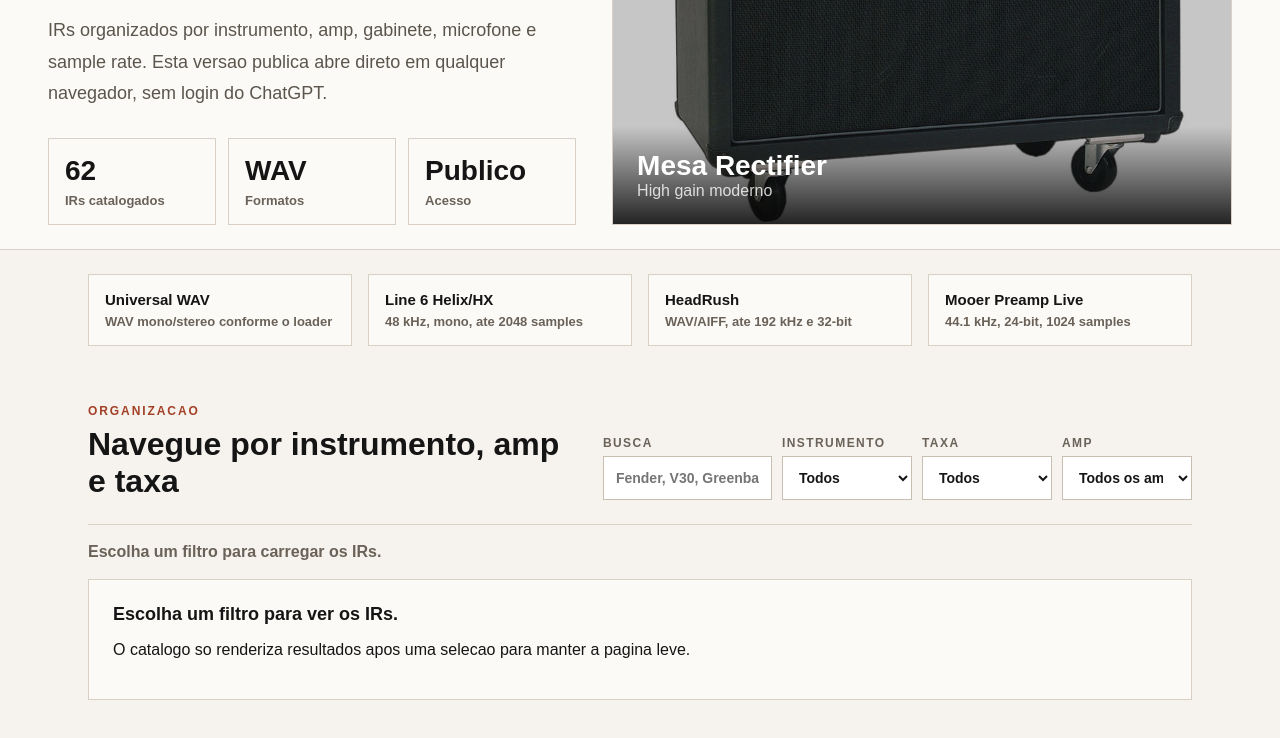
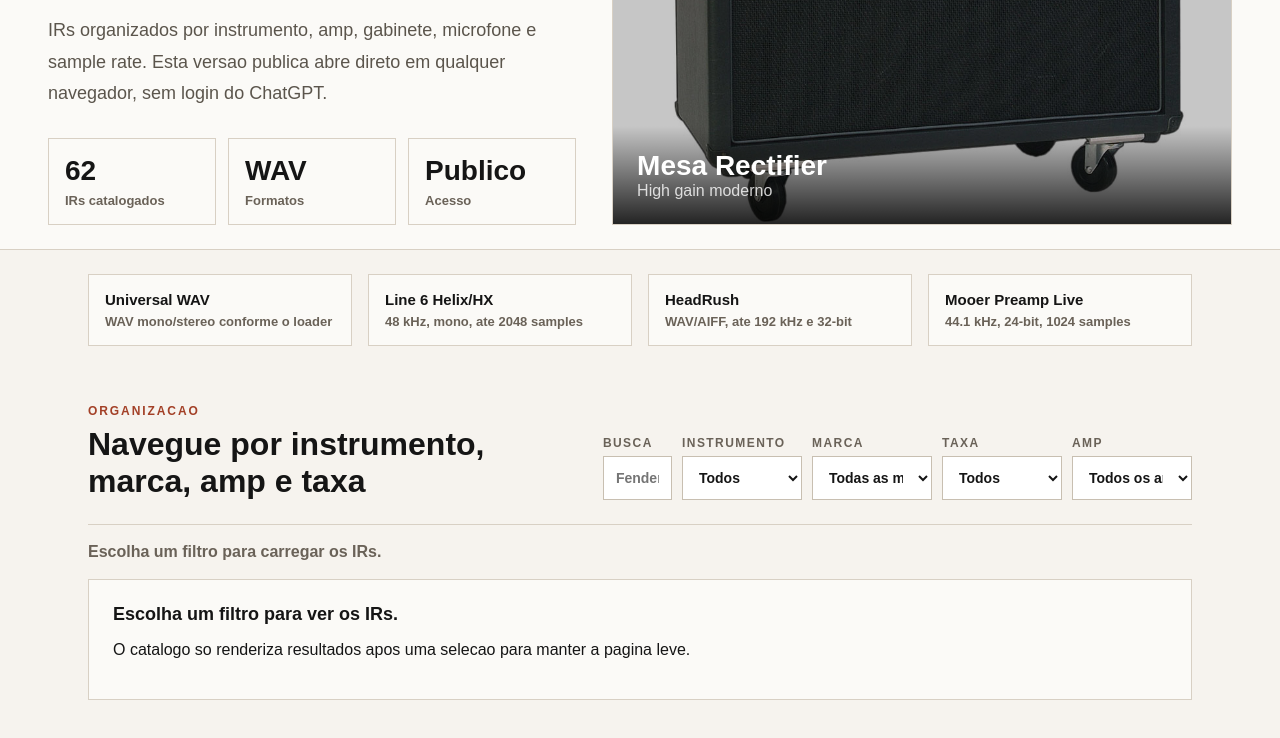
Before and after one commit to eduardocruz2023/cabshare, a plain HTML site: page index.html in a window 1280 px wide. Shown: the part 1172-1910 px from the top of the page. Drawn offline with Linux system fonts and the light colour scheme.

Commit message:
Add brand filter

```diff
--- a/index.html
+++ b/index.html
@@ -57,11 +57,12 @@
       <div class="catalog-head">
         <div>
           <p class="eyebrow">Organizacao</p>
-          <h2>Navegue por instrumento, amp e taxa</h2>
+          <h2>Navegue por instrumento, marca, amp e taxa</h2>
         </div>
         <form class="filters" id="filters">
           <label class="wide">Busca<input id="q" placeholder="Fender, V30, Greenback..." /></label>
           <label>Instrumento<select id="instrument"></select></label>
+          <label>Marca<select id="brand"></select></label>
           <label>Taxa<select id="sampleRate"></select></label>
           <label>Amp<select id="amp"></select></label>
         </form>
--- a/script.js
+++ b/script.js
@@ -91,7 +91,7 @@
         id: `jester-${sampleRate}-${index}`,
         name,
         pack: "Jester's Brutal Pack",
-        brand: 'Modern high gain',
+        brand: 'Marshall',
         ampFamily: 'BG412S V30 / DV-77',
         cabinet: 'Modified Behringer BG412S 4x12',
         speaker: index % 2 ? 'Eminence DV-77' : 'Celestion Vintage 30',
@@ -111,6 +111,7 @@
   total: document.querySelector('#totalCount'),
   q: document.querySelector('#q'),
   instrument: document.querySelector('#instrument'),
+  brand: document.querySelector('#brand'),
   sampleRate: document.querySelector('#sampleRate'),
   amp: document.querySelector('#amp'),
   status: document.querySelector('#status'),
@@ -119,6 +120,7 @@
 
 els.total.textContent = String(catalog.length);
 fillSelect(els.instrument, ['Todos', ...unique(catalog.map((item) => item.instrument))], 'Todos');
+fillSelect(els.brand, ['Todos', ...unique(catalog.map((item) => item.brand))], 'Todas as marcas');
 fillSelect(els.sampleRate, ['Todos', ...unique(catalog.map((item) => formatSampleRate(item.sampleRate)))], 'Todos');
 fillSelect(els.amp, ['Todos', ...unique(catalog.map((item) => item.ampFamily))], 'Todos os amps');
 
@@ -144,9 +146,10 @@
 function render() {
   const query = els.q.value.trim().toLowerCase();
   const instrument = els.instrument.value;
+  const brand = els.brand.value;
   const sampleRate = els.sampleRate.value;
   const amp = els.amp.value;
-  const hasFilter = Boolean(query || instrument !== 'Todos' || sampleRate !== 'Todos' || amp !== 'Todos');
+  const hasFilter = Boolean(query || instrument !== 'Todos' || brand !== 'Todos' || sampleRate !== 'Todos' || amp !== 'Todos');
 
   if (!hasFilter) {
     els.status.textContent = 'Escolha um filtro para carregar os IRs.';
@@ -159,6 +162,7 @@
     return (
       (!query || haystack.includes(query)) &&
       (instrument === 'Todos' || item.instrument === instrument) &&
+      (brand === 'Todos' || item.brand === brand) &&
       (sampleRate === 'Todos' || formatSampleRate(item.sampleRate) === sampleRate) &&
       (amp === 'Todos' || item.ampFamily === amp)
     );
--- a/styles.css
+++ b/styles.css
@@ -214,7 +214,7 @@
 
 .filters {
   display: grid;
-  grid-template-columns: 1.3fr 1fr 1fr 1fr;
+  grid-template-columns: 1.5fr repeat(4, minmax(120px, 1fr));
   gap: 10px;
 }
 
```
